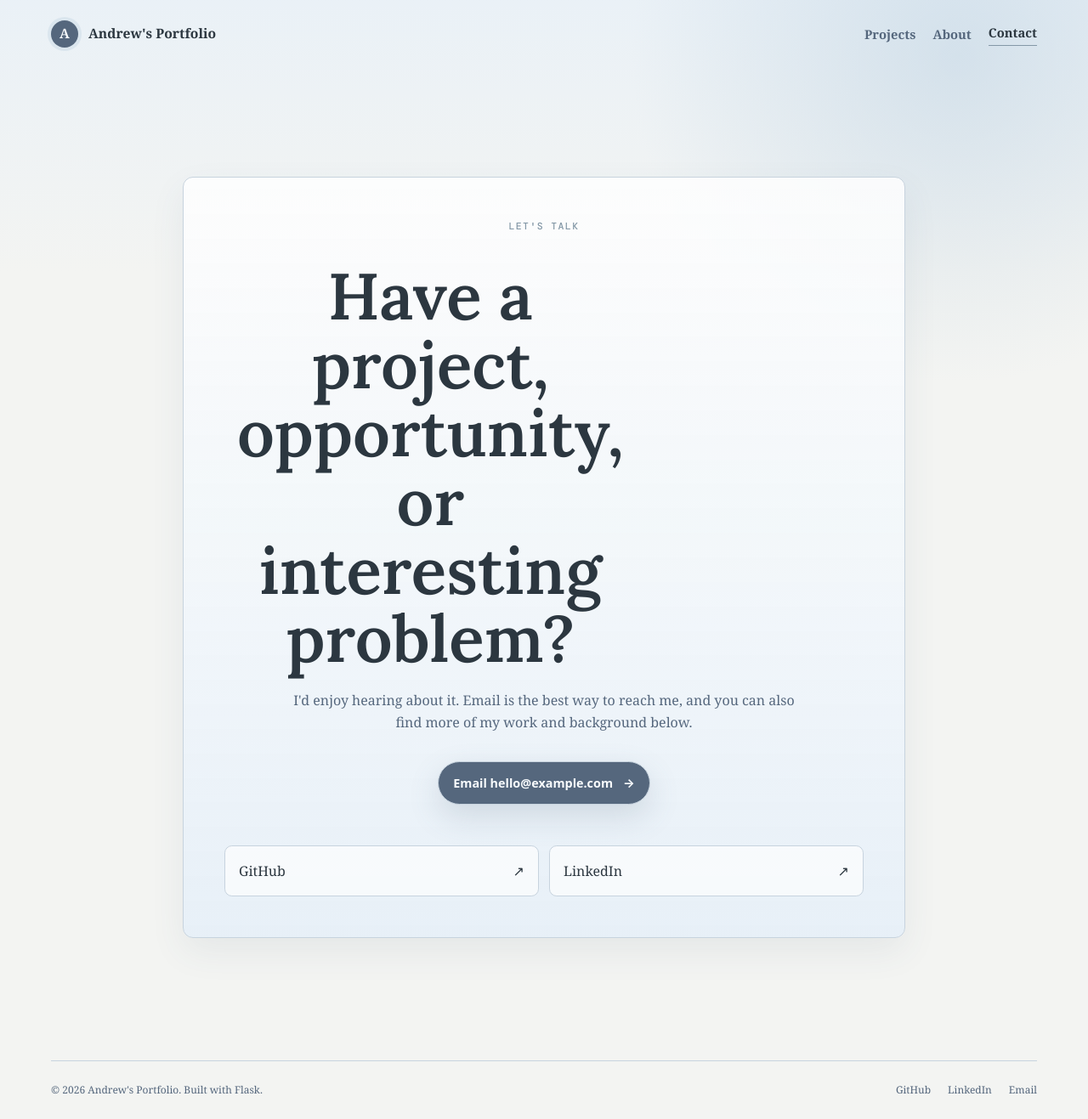
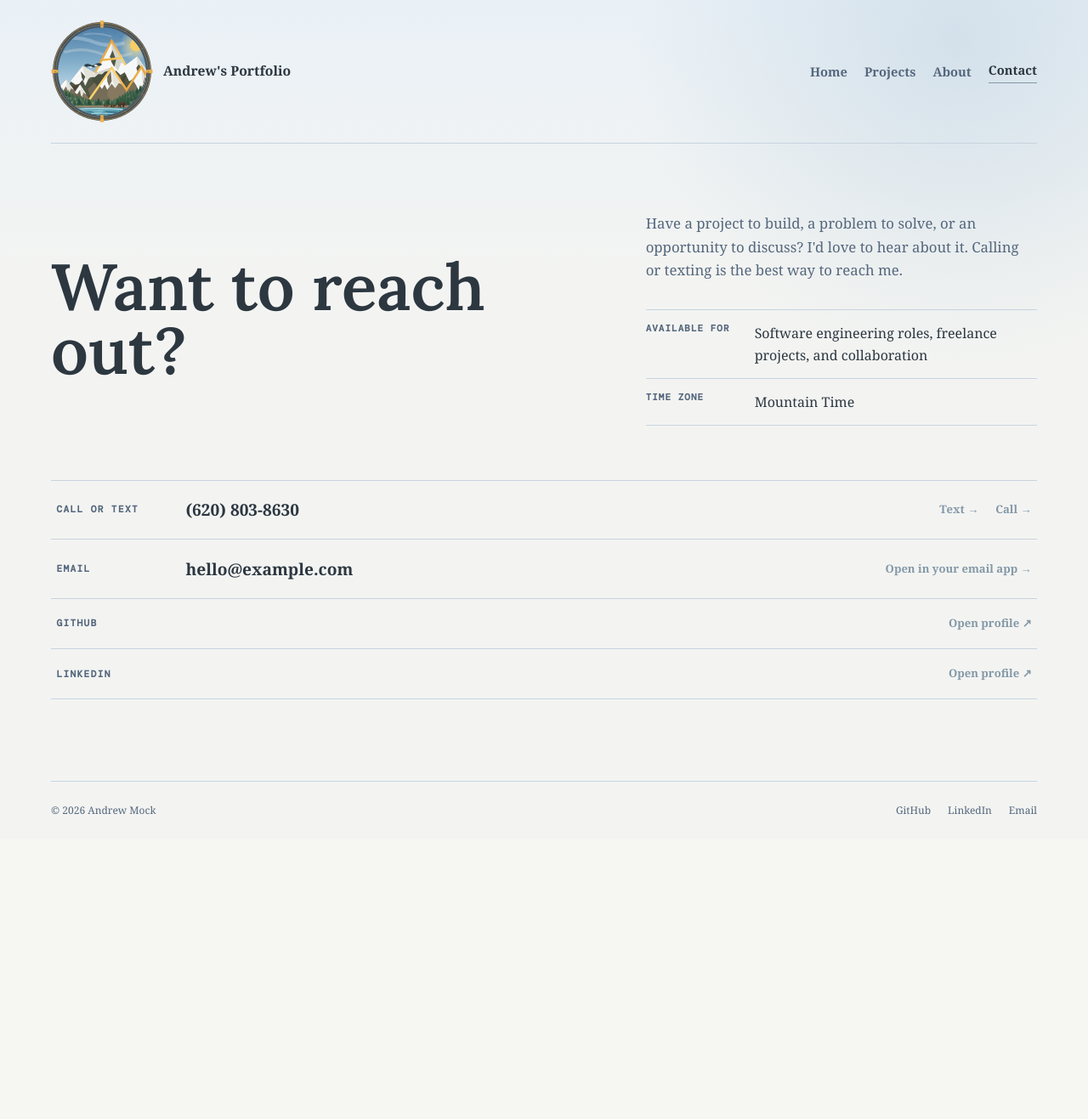
Before and after one commit to andrewmock96/my_portfolio_website, a Flask app: page /contact in a window 1280 px wide. Shown: the whole page at 85% size. After the commit the page ends 959 px from the top, so only its background shows below. Run offline with Flask 3, Linux system fonts and the light colour scheme.

Commit message:
Polish portfolio design and add custom logo

```diff
--- a/app.py
+++ b/app.py
@@ -106,6 +106,8 @@ def inject_site_metadata():
             "SITE_DESCRIPTION", "Personal projects, experiments, and notes from Andrew."
         ),
         "site_email": os.environ.get("SITE_EMAIL", "hello@example.com"),
+        "site_phone": "(620) 803-8630",
+        "site_phone_href": "+16208038630",
         "github_url": os.environ.get("GITHUB_URL", "#"),
         "linkedin_url": os.environ.get("LINKEDIN_URL", "#"),
         "site_url": site_url(),
@@ -118,7 +120,7 @@ def inject_site_metadata():
 def home():
     return render_template(
         "index.html",
-        projects=PROJECTS[:3],
+        projects=[PROJECTS[1], PROJECTS[0], PROJECTS[2]],
         jobs=JOB_HISTORY,
         websites=WEBSITES,
     )
@@ -180,13 +182,6 @@ def contact():
     return render_template("contact.html")
 
 
-@app.route("/design/job-history-options")
-def job_history_options():
-    preview_path = os.path.join("design-system", "mockups", "job-history-background-options.html")
-    with open(preview_path, "r", encoding="utf-8") as preview_file:
-        return Response(preview_file.read(), mimetype="text/html")
-
-
 @app.errorhandler(404)
 def not_found(_error):
     return render_template("404.html"), 404
--- a/static/css/style.css
+++ b/static/css/style.css
@@ -55,17 +55,15 @@ main { min-height: calc(100vh - 174px); padding: 3rem 0 6rem; }
   justify-content: space-between;
   align-items: center;
   padding: 1.5rem 0;
+  border-bottom: 1px solid var(--border);
 }
 .brand { display: flex; align-items: center; gap: .75rem; font-size: .98rem; font-weight: 700; }
 .brand-mark {
-  display: grid;
-  width: 2rem;
-  height: 2rem;
-  place-items: center;
-  color: #f7fafc;
-  background: var(--accent-strong);
+  display: block;
+  width: 7.5rem;
+  height: 7.5rem;
+  object-fit: contain;
   border-radius: 50%;
-  box-shadow: 0 0 0 .25rem rgba(183, 205, 222, .32);
 }
 .nav-links, .footer-links, .hero-actions, .project-links { display: flex; gap: 1.25rem; align-items: center; }
 .nav-links a { color: var(--muted); font-size: .92rem; font-weight: 600; }
@@ -681,19 +675,59 @@ pre { margin: 0; padding: clamp(1.25rem, 3vw, 2.5rem); color: #4a5a6d; font: cla
 .about-gallery-item.engine-shot img {
   object-position: 22% 84%;
 }
-.contact-panel { max-width: 850px; margin: 3rem auto; text-align: center; }
-.contact-panel h1 { font-size: clamp(2.5rem, 6vw, 5rem); }
-.contact-panel > p { max-width: 620px; margin: 0 auto 2rem; }
-.contact-links { display: grid; grid-template-columns: 1fr 1fr; gap: .75rem; margin-top: 3rem; }
-.contact-links a {
-  display: flex;
-  justify-content: space-between;
-  padding: 1rem;
-  border: 1px solid var(--border);
-  border-radius: .55rem;
-  text-align: left;
-  background: rgba(255,255,255,.66);
+.contact-page { padding-top: clamp(3rem, 7vw, 5rem); }
+.contact-hero {
+  display: grid;
+  grid-template-columns: minmax(0, 1.15fr) minmax(18rem, .85fr);
+  gap: clamp(2rem, 6vw, 6rem);
+  align-items: stretch;
+  margin-bottom: clamp(2.5rem, 5vw, 4rem);
 }
+.contact-hero > div:first-child { display: flex; align-items: center; }
+.contact-hero h1 {
+  max-width: 12ch;
+  margin: 0;
+  font-size: clamp(3rem, 6vw, 5.5rem);
+  line-height: .98;
+}
+.contact-intro > p { max-width: 34rem; margin: 0 0 2rem; font-size: 1.05rem; }
+.contact-details { margin: 0; border-top: 1px solid var(--border); }
+.contact-details div {
+  display: grid;
+  grid-template-columns: 7rem 1fr;
+  gap: 1rem;
+  padding: .85rem 0;
+  border-bottom: 1px solid var(--border);
+}
+.contact-details dt { color: var(--muted); font: 700 .68rem/1.4 "DM Mono", monospace; letter-spacing: .1em; text-transform: uppercase; }
+.contact-details dd { margin: 0; }
+.contact-methods {
+  border-top: 1px solid var(--border);
+}
+.contact-method {
+  display: grid;
+  grid-template-columns: 8rem minmax(0, 1fr) auto;
+  gap: 1.5rem;
+  align-items: center;
+  min-height: 0;
+  padding: 1.15rem .4rem;
+  border: 0;
+  border-bottom: 1px solid var(--border);
+  border-radius: 0;
+  background: transparent;
+  transition: color .2s ease, background .2s ease, padding .2s ease;
+}
+.contact-method:hover { padding-right: .8rem; padding-left: .8rem; background: rgba(231,240,248,.72); }
+.contact-method-featured { min-height: 0; }
+.contact-method-featured:hover { background: rgba(231,240,248,.72); }
+.contact-method-compact { grid-template-columns: 8rem 1fr; }
+.contact-method-compact > span:last-child { justify-self: end; }
+.contact-method-label { color: var(--muted); font: 700 .7rem/1.2 "DM Mono", monospace; letter-spacing: .12em; text-transform: uppercase; }
+.contact-method strong { font-family: Georgia, "Times New Roman", serif; font-size: clamp(1rem, 1.5vw, 1.2rem); font-weight: 600; overflow-wrap: anywhere; }
+.contact-method > span:last-child { color: var(--accent); font-size: .82rem; font-weight: 700; }
+.contact-method-actions { display: flex; gap: 1.25rem; justify-content: flex-end; }
+.contact-method-actions a { color: var(--accent); font-size: .82rem; font-weight: 700; }
+.contact-method-actions a:hover { color: var(--accent-strong); }
 .site-footer {
   display: flex;
   justify-content: space-between;
--- a/static/games/satellite-orbit/index.html
+++ b/static/games/satellite-orbit/index.html
@@ -4,6 +4,7 @@
   <meta charset="UTF-8">
   <meta name="viewport" content="width=device-width, initial-scale=1.0">
   <title>Satellite Orbit Simulator</title>
+  <link rel="icon" href="../../images/favicon.svg" type="image/svg+xml">
   <link rel="stylesheet" href="satellite-orbit.css">
 </head>
 <body>
@@ -17,8 +18,8 @@
     </div>
     <div class="legend" aria-hidden="true">A D / ← → rotate&nbsp;&nbsp; W / ↓ thrust&nbsp;&nbsp; Space fire&nbsp;&nbsp; P pause&nbsp;&nbsp; R reset</div>
     <div class="menu-overlay" id="menuOverlay">
+      <img class="menu-background" src="../../images/satellite-orbit-preview.webp" alt="">
       <div class="menu-panel">
-        <p class="eyebrow">Playable browser port</p>
         <h1>Satellite Orbit Simulator</h1>
         <p>Pilot a spacecraft through the same crowded orbit as the original C++ build. Every object follows orbital gravity, and collisions create persistent moving debris.</p>
         <button id="startButton" type="button">Start simulation</button>
--- a/templates/_footer.html
+++ b/templates/_footer.html
@@ -1,5 +1,5 @@
 <footer class="site-footer">
-    <p>&copy; {{ current_year }} {{ site_title }}. Built with Flask.</p>
+    <p>&copy; {{ current_year }} Andrew Mock</p>
     <div class="footer-links">
         <a href="{{ github_url }}">GitHub</a>
         <a href="{{ linkedin_url }}">LinkedIn</a>
--- a/templates/_header.html
+++ b/templates/_header.html
@@ -1,9 +1,10 @@
 <nav class="site-nav">
     <a href="{{ url_for('home') }}" class="brand" aria-label="{{ site_title }} home">
-        <span class="brand-mark">A</span>
+        <img class="brand-mark" src="{{ url_for('static', filename='images/portfolio-logo.svg') }}" alt="">
         <span>{{ site_title }}</span>
     </a>
     <div class="nav-links">
+        <a href="{{ url_for('home') }}" {% if request.endpoint == "home" %}aria-current="page"{% endif %}>Home</a>
         <a href="{{ url_for('projects') }}" {% if request.endpoint == "projects" %}aria-current="page"{% endif %}>Projects</a>
         <a href="{{ url_for('about') }}" {% if request.endpoint == "about" %}aria-current="page"{% endif %}>About</a>
         <a href="{{ url_for('contact') }}" {% if request.endpoint == "contact" %}aria-current="page"{% endif %}>Contact</a>
--- a/templates/about.html
+++ b/templates/about.html
@@ -21,10 +21,6 @@
 </section>
 
 <section class="about-pillars" aria-label="What sets Andrew apart">
-    <article class="about-pillar">
-        <h3>Software Engineering</h3>
-        <p>Strong interest in computer science, modern web development, and building applications that are maintainable, reliable, and useful.</p>
-    </article>
     <article class="about-pillar">
         <h3>Mechanically Minded</h3>
         <p>I enjoy understanding how things work, whether that's code, manufacturing processes, engines, or larger technical systems.</p>
--- a/templates/base.html
+++ b/templates/base.html
@@ -11,6 +11,7 @@
     <meta property="og:description" content="{{ self.description() | striptags }}">
     <meta property="og:url" content="{{ canonical_url }}">
     <meta name="theme-color" content="#0b0d10">
+    <link rel="icon" href="{{ url_for('static', filename='images/portfolio-logo.svg') }}" type="image/svg+xml">
     <link rel="stylesheet" href="{{ url_for('static', filename='css/style.css') }}">
     {% block head %}{% endblock %}
 </head>
--- a/templates/contact.html
+++ b/templates/contact.html
@@ -2,17 +2,43 @@
 
 {% block title %}Contact {{ site_title }}{% endblock %}
 {% block description %}Get in touch with Andrew about a project, idea, or opportunity.{% endblock %}
-{% block main_class %}page{% endblock %}
+{% block main_class %}page contact-page{% endblock %}
 
 {% block content %}
-<section class="contact-panel">
-    <p class="eyebrow">Let's talk</p>
-    <h1>Have a project, opportunity, or interesting problem?</h1>
-    <p>I'd enjoy hearing about it. Email is the best way to reach me, and you can also find more of my work and background below.</p>
-    <a class="button primary" href="mailto:{{ site_email }}">Email {{ site_email }} <span aria-hidden="true">&rarr;</span></a>
-    <div class="contact-links">
-        <a href="{{ github_url }}"><span>GitHub</span><span aria-hidden="true">&nearr;</span></a>
-        <a href="{{ linkedin_url }}"><span>LinkedIn</span><span aria-hidden="true">&nearr;</span></a>
+<section class="contact-hero">
+    <div>
+        <h1>Want to reach out?</h1>
+    </div>
+    <div class="contact-intro">
+        <p>Have a project to build, a problem to solve, or an opportunity to discuss? I'd love to hear about it. Calling or texting is the best way to reach me.</p>
+        <dl class="contact-details">
+            <div><dt>Available for</dt><dd>Software engineering roles, freelance projects, and collaboration</dd></div>
+            <div><dt>Time zone</dt><dd>Mountain Time</dd></div>
+        </dl>
     </div>
 </section>
+
+<section class="contact-methods" aria-label="Ways to contact Andrew">
+    <div class="contact-method contact-method-featured">
+        <span class="contact-method-label">Call or text</span>
+        <strong>{{ site_phone }}</strong>
+        <span class="contact-method-actions">
+            <a href="sms:{{ site_phone_href }}">Text <span aria-hidden="true">&rarr;</span></a>
+            <a href="tel:{{ site_phone_href }}">Call <span aria-hidden="true">&rarr;</span></a>
+        </span>
+    </div>
+    <a class="contact-method" href="mailto:{{ site_email }}">
+        <span class="contact-method-label">Email</span>
+        <strong>{{ site_email }}</strong>
+        <span>Open in your email app <span aria-hidden="true">&rarr;</span></span>
+    </a>
+    <a class="contact-method contact-method-compact" href="{{ github_url }}" target="_blank" rel="noreferrer">
+        <span class="contact-method-label">GitHub</span>
+        <span>Open profile <span aria-hidden="true">&nearr;</span></span>
+    </a>
+    <a class="contact-method contact-method-compact" href="{{ linkedin_url }}" target="_blank" rel="noreferrer">
+        <span class="contact-method-label">LinkedIn</span>
+        <span>Open profile <span aria-hidden="true">&nearr;</span></span>
+    </a>
+</section>
 {% endblock %}
--- a/templates/index.html
+++ b/templates/index.html
@@ -10,7 +10,6 @@
 
 <section class="section-heading section-heading-compact">
     <div>
-        <p class="eyebrow">Experience</p>
         <h2>Job history</h2>
     </div>
 </section>
@@ -42,9 +41,6 @@
 <section class="website-grid" aria-label="Websites built">
     {% for website in websites %}
         <article class="website-card">
-            <div class="website-topline">
-                <span>Live site</span>
-            </div>
             <div>
                 <h3>{{ website.name }}</h3>
                 <p>{{ website.summary }}</p>
@@ -58,7 +54,6 @@
 
 <section class="section-heading">
     <div>
-        <p class="eyebrow">Selected work</p>
         <h2>Projects worth a closer look</h2>
     </div>
     <a class="text-link" href="{{ url_for('projects') }}">View all projects <span aria-hidden="true">&rarr;</span></a>
@@ -66,7 +61,6 @@
 
 <section class="project-grid" aria-label="Featured projects">
     {% for project in projects %}
-        {% set project_number = loop.index %}
         {% include "_project_card.html" %}
     {% endfor %}
 </section>
--- a/templates/projects.html
+++ b/templates/projects.html
@@ -6,14 +6,12 @@
 
 {% block content %}
 <header class="page-header">
-    <p class="eyebrow">The work</p>
-    <h1>Andrew's Projects</h1>
+    <h1>My Projects</h1>
     <p>Explore interactive browser demos and downloadable Windows builds.</p>
 </header>
 
 <section class="project-grid project-grid-all" aria-label="All projects">
     {% for project in projects %}
-        {% set project_number = loop.index %}
         {% include "_project_card.html" %}
     {% endfor %}
 </section>
```
Also changed, not shown: other parts of static/css/style.css (+16 -14 lines), design-system/mockups/job-history-background-options.html (deleted, +0 -412 lines), static/games/satellite-orbit/satellite-orbit.css (+36 -7 lines), static/games/satellite-orbit/satellite-orbit.js (+8 -2 lines), templates/_project_card.html (+4 -11 lines), tests/test_app.py (+24 -3 lines), design-system/logos/portfolio-logo-no-initials.svg (added), design-system/logos/portfolio-logo-sunset.svg (added), design-system/logos/portfolio-logo.svg (added), static/images/frostline-lora-georgia-board.png (deleted), static/images/portfolio-logo.svg (added).
